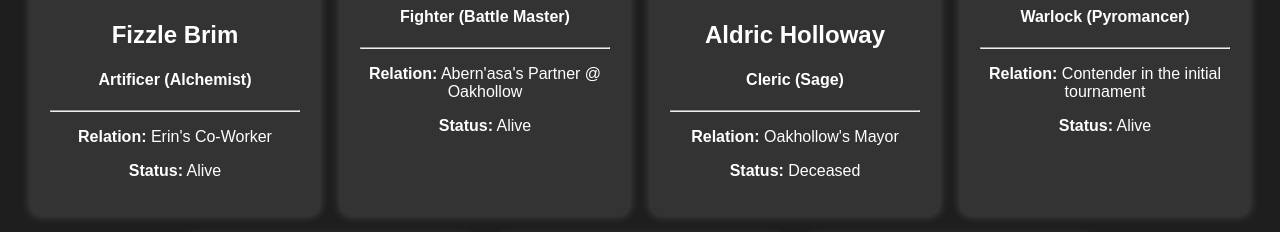
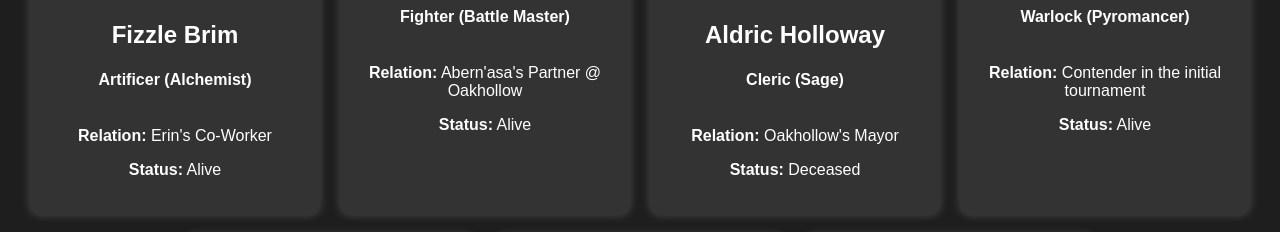
Before and after one commit to ellist628/whenthelightfades, a plain HTML site: page index.html in a window 1280 px wide. Shown: the part 423-655 px from the top of the page. Drawn offline with Linux system fonts and the light colour scheme.

Commit message:
Update styles.css

```diff
--- a/css/styles.css
+++ b/css/styles.css
@@ -39,3 +39,11 @@ input, select {
 .greyed-out {
   filter: grayscale(100%) opacity(60%);
 }
+
+hr {
+  border: 0;
+  height: 1px;
+  background: rgba(255, 255, 255, 0);
+  margin: 10px auto;
+  width: 80%;
+}
```
